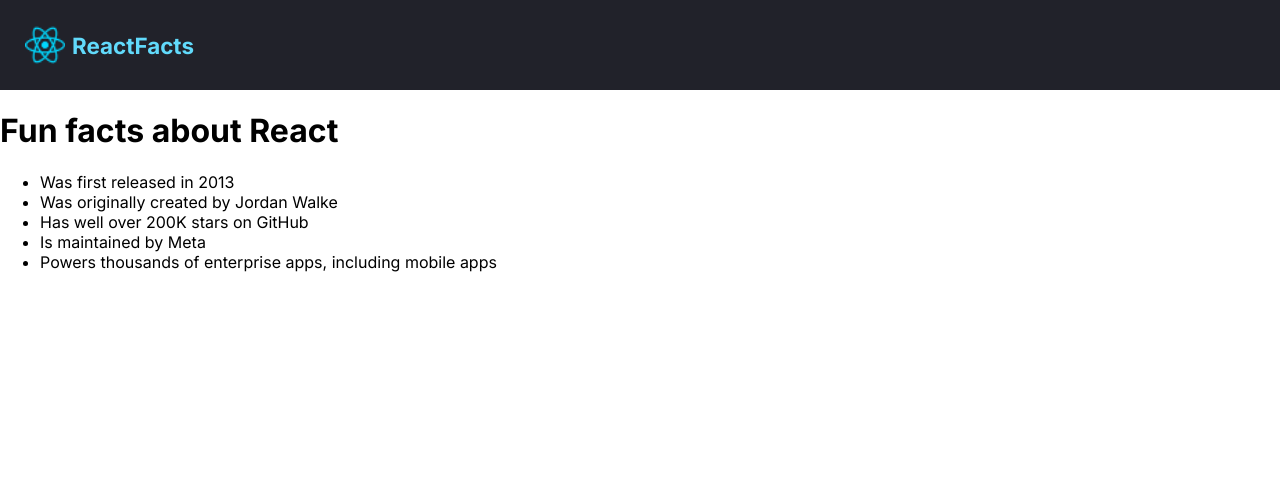
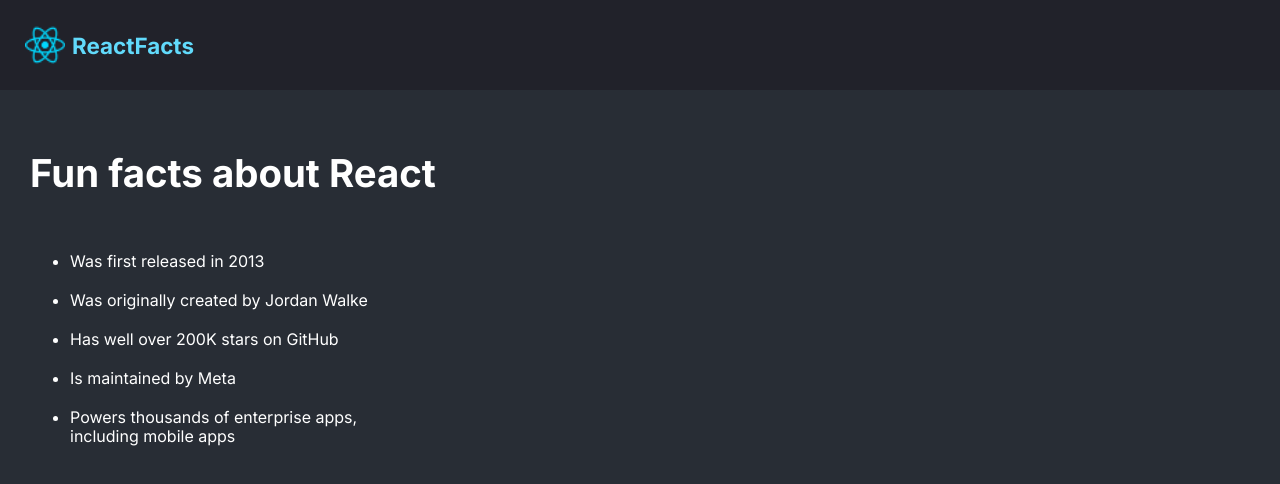
Before and after one commit to kadusumilli1/ReactFacts, a React (Vite) app: page / in a window 1280 px wide. Shown: the top 484 px of the page. Built offline with nearby package versions, Linux system fonts and the light colour scheme.

Commit message:
Added css rules for styling the Main component

```diff
--- a/src/index.css
+++ b/src/index.css
@@ -5,6 +5,8 @@
 body {
     margin: 0;
     font-family: Inter, sans-serif;
+    background-color: #282D35;
+    color: white;
 }
 
 header {
@@ -29,3 +31,22 @@
     font-size: 1.4rem;
     font-weight: 700;
 }
+
+main {
+    padding: 60px 30px;
+}
+
+main>h1 {
+    margin: 0;
+    font-size: 2.4rem;
+}
+
+.facts-list {
+    margin-top: 46px;
+    max-width: 400px;
+}
+
+.facts-list>li {
+    padding-block: 10px;
+    line-height: 19px;
+}
```
